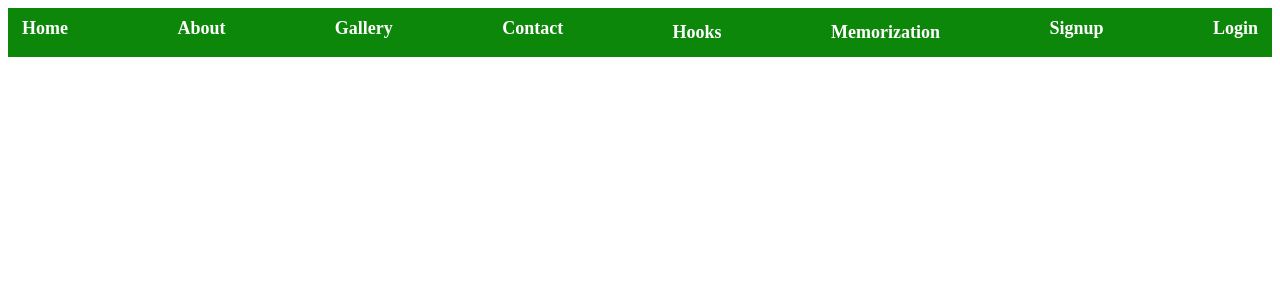
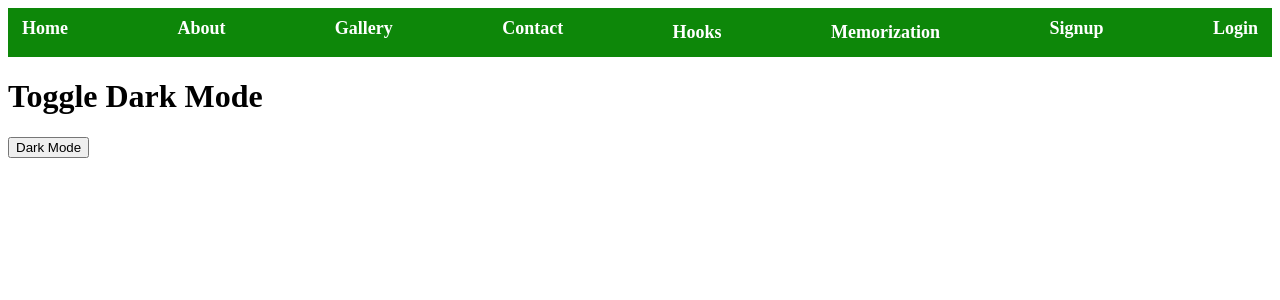
Before and after one commit to Aadhisesanpalanivel/day9_FN, a React (Vite) app: page /toggle in a window 1280 px wide. Shown: the top 300 px of the page. Built offline with nearby package versions, Linux system fonts and the light colour scheme.

Commit message:
task 12 completed successfully

```diff
--- a/src/App.jsx
+++ b/src/App.jsx
@@ -23,6 +23,7 @@ import Memo from "./components/functional components/Memoization/Memo";
 import LazyloadingWithsuspense from "./components/functional components/Memoization/LazyloadingWithsuspense";
 import UseLocalStorage from "./components/functional components/Hooks/UseLocalStorage";
 import HoC from "./components/functional components/HoC/Hoc";
+import DarkModeToggle from "./components/functional components/Hooks/DarkModeToggle";
 function App(){
 
   return (
@@ -51,6 +52,7 @@ function App(){
         <Route path='/examresults' element={<ExamResults/>}></Route>
         <Route path='/faculty' element={<Faculty/>}></Route>
         <Route path='/invigilator' element={<Invigilator/>}></Route> */}
+        <Route path="/toggle" element={<DarkModeToggle/>}></Route>
         <Route path='/memo' element={<Memo/>}></Route>
         <Route path='/lazy' element={<LazyloadingWithsuspense/>}></Route>
         <Route path='/usecustom' element={<UseLocalStorage/>}></Route>
--- /dev/null
+++ b/src/components/functional components/Hooks/CustomHooks/SampleCustomHook2.jsx
@@ -0,0 +1,7 @@
+import { useState } from "react";
+const useToggle = (initialValue = false) => {
+  const [state, setState] = useState(initialValue);
+  const toggle = () => setState((prev) => !prev);
+  return [state, toggle];
+}
+export default useToggle;
--- /dev/null
+++ b/src/components/functional components/Hooks/DarkModeToggle.jsx
@@ -0,0 +1,22 @@
+import React from "react";
+import useToggle from "./CustomHooks/SampleCustomHook2";
+const DarkModeToggle = () => {
+  const [isDarkMode, toggleDarkMode] = useToggle(false);
+  const style = {
+    container: {
+      backgroundColor: isDarkMode ? "#1a202c" : "white",
+      color: isDarkMode ? "white" : "black",
+    },
+  };
+  return (
+    <div>
+    <div style={style.container}>
+      <h1>Toggle Dark Mode</h1>
+      <button onClick={toggleDarkMode}>
+        {isDarkMode ? "Light Mode" : "Dark Mode"}
+      </button>
+    </div>
+    </div>
+  );
+};
+export default DarkModeToggle;
--- a/src/components/functional components/Navbar.jsx
+++ b/src/components/functional components/Navbar.jsx
@@ -37,6 +37,7 @@ const Navbar=()=>{
                                 <li><Link to="/examresults">ExamResults</Link></li>
                                 <li><Link to="/faculty">Faculty</Link></li>
                                 <li><Link to="/invigilator">Invigilator</Link></li> */}
+                                <li><Link to="/toggle"className="link">Toggle</Link></li>
                                 <li><Link to='/reactlifecyclemethods' className="link">rct</Link></li>
 
                             </ul>)}
```
Also changed, not shown: src/components/functional components/Hooks/UseLocalStorage.jsx (line endings or trailing spaces).
